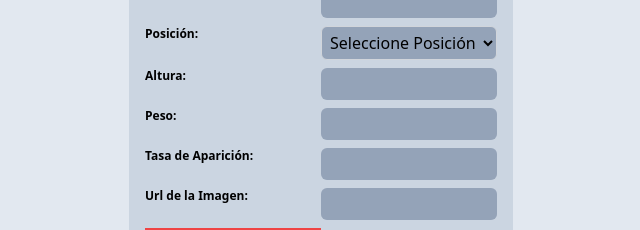
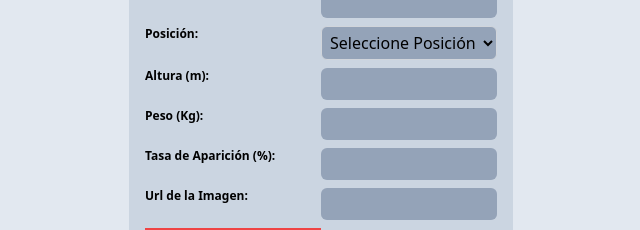
Before and after one commit to Nannajpg/IDS-admin-panel, a React (Create React App) app in the folder rtk-crud-cromos/: page /create-sticker in a window 1280 px wide. Shown: the part 293-523 px from the top of the page, without its empty margins (319-959 px from the left). Built offline with nearby package versions, Linux system fonts and the light colour scheme.

Commit message:
fixes on deleteSticker

```diff
--- a/rtk-crud-cromos/src/cores/stickers/StickerCard.js
+++ b/rtk-crud-cromos/src/cores/stickers/StickerCard.js
@@ -1,7 +1,7 @@
 import React, { useState, useEffect } from 'react'
 import { useSelector, useDispatch } from 'react-redux'
 import { Link } from 'react-router-dom'
-import { createSticker, deleteSticker } from '../../features/stickers/stickerSlice'
+import { deleteSticker } from '../../features/stickers/stickerSlice'
 import { getAllStickers, deletSticker } from '../../services/axios';
 import Pagination from './Pagination'
 
--- a/rtk-crud-cromos/src/cores/stickers/StickerForm.js
+++ b/rtk-crud-cromos/src/cores/stickers/StickerForm.js
@@ -93,7 +93,7 @@ function StickerForm() {
                     <option value='MedioCentro'>MedioCentro</option>
                     <option value='Delantero'>Delantero</option>
                 </select>
-                <label htmlFor='height' className='block text-xs font-bold mb-2'>Altura:</label>
+                <label htmlFor='height' className='block text-xs font-bold mb-2'>Altura (m):</label>
                 <input
                     name='height'
                     type='number'
@@ -102,7 +102,7 @@ function StickerForm() {
                     className='w-full p-1 rounded-md bg-slate-400 mb-2 hover:bg-slate-500'
                     required
                 ></input>
-                <label htmlFor='weight' className='block text-xs font-bold mb-2'>Peso:</label>
+                <label htmlFor='weight' className='block text-xs font-bold mb-2'>Peso (Kg):</label>
                 <input
                     name='weight'
                     type='number'
@@ -111,7 +111,7 @@ function StickerForm() {
                     className='w-full p-1 rounded-md bg-slate-400 mb-2 hover:bg-slate-500'
                     required
                 ></input>
-                <label htmlFor='appearanceRate' className='block text-xs font-bold mb-2'>Tasa de Aparición:</label>
+                <label htmlFor='appearanceRate' className='block text-xs font-bold mb-2'>Tasa de Aparición (%):</label>
                 <input
                     name='appearanceRate'
                     type='number'
--- a/rtk-crud-cromos/src/features/stickers/stickerSlice.js
+++ b/rtk-crud-cromos/src/features/stickers/stickerSlice.js
@@ -4,9 +4,6 @@ export const stickerSlice = createSlice({
     name: 'stickers',
     initialState: [],
     reducers: {
-        createSticker: (state, action) => {
-            state.push(action.payload)
-        },
         readStickers: (state, action) => {
             const id = action.payload.id
             const foundSticker = state.find(sticker => sticker.id === id)
@@ -40,6 +37,6 @@ export const stickerSlice = createSlice({
     },
 })
 
-export const { createSticker, readStickers, updateSticker, deleteSticker } = stickerSlice.actions
+export const { readStickers, updateSticker, deleteSticker } = stickerSlice.actions
 
 export default stickerSlice.reducer
--- a/rtk-crud-cromos/src/services/axios.js
+++ b/rtk-crud-cromos/src/services/axios.js
@@ -1,6 +1,6 @@
 import axios from "axios";
 
-const BASE_URL = "http://localhost:3000/chromes";
+const BASE_URL = "http://localhost:3000/stickers";
 
 export const getAllStickers = async () => {
     try {
```
Also changed, not shown: 1 other file (tests, documents, lock files or other folders).
